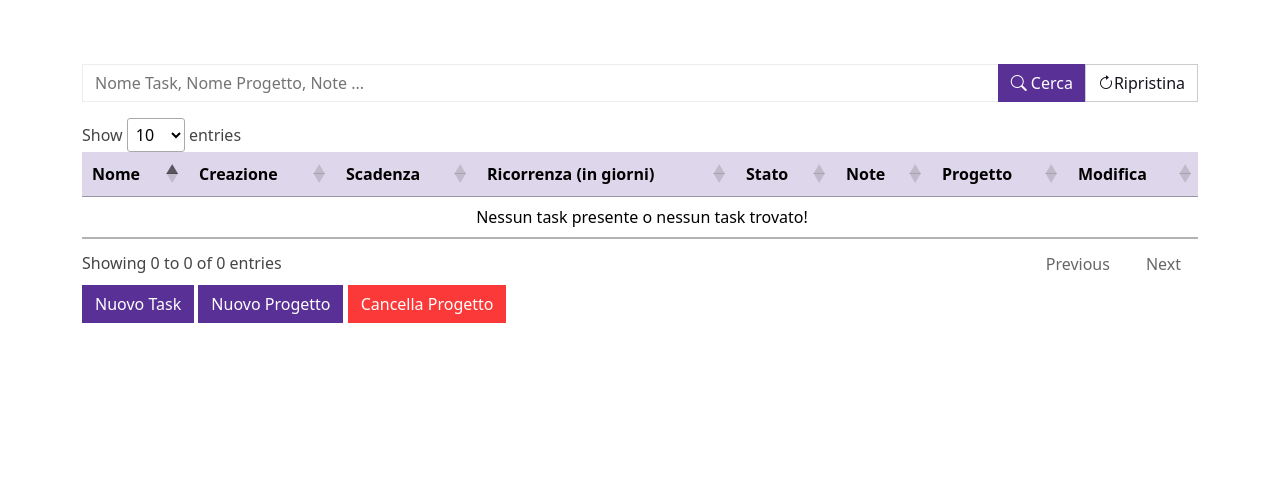
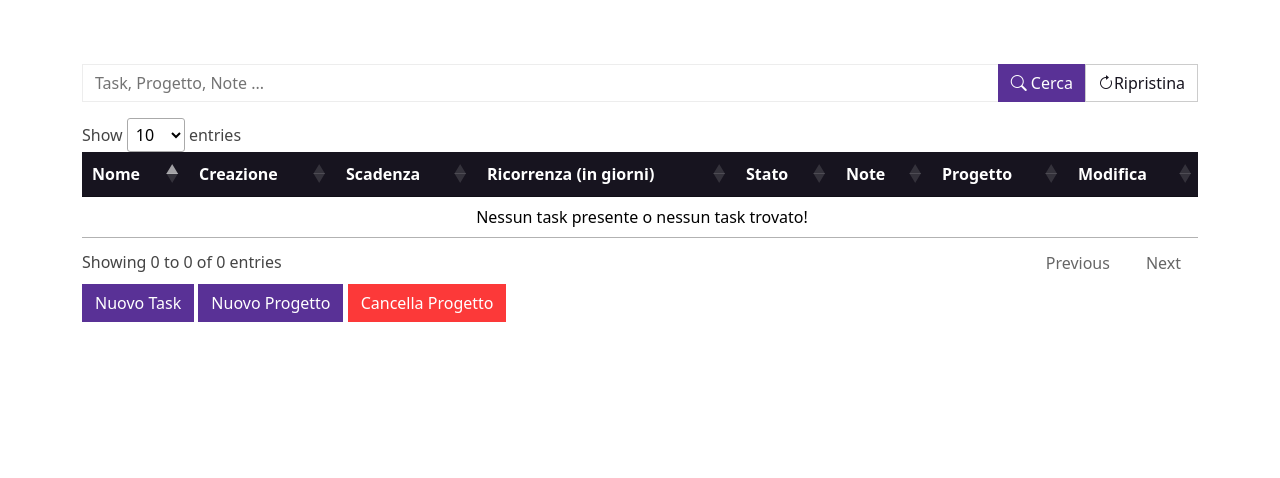
Before and after one commit to roby-ianny/ToDoList, a PHP site: page /dashboard.php in a window 1280 px wide. Shown: the part 80-558 px from the top of the page. Run offline with PHP 8.4, Linux system fonts and the light colour scheme; the visitor is signed in with stand-in values (Sample User, id 1); data that the repository does not hold is empty; some libraries are stand-ins or nearby versions.

Commit message:
Closes #13 - Ultimo Commit prima dell'esame

```diff
--- a/public_html/dashboard.php
+++ b/public_html/dashboard.php
@@ -6,7 +6,7 @@
 <div class="container mt-5">
   <div class="row justify-content-center">
     <div class="input-group mb-3">
-        <input type="search" id="searchInput" class="form-control" placeholder="Nome Task, Nome Progetto, Note ..."/>
+        <input type="search" id="searchInput" class="form-control" aria-label="Search" placeholder="Task, Progetto, Note ..."/>
       <button type="button" class="btn btn-primary" id="searchButton" data-mdb-ripple-init>
         <i class="bi bi-search"></i> Cerca
       </button>
@@ -14,9 +14,9 @@
     </div>
   </div>
   <div class="table-responsive">
-    <table id="TasksTable" class="table table-hover align-middle" style="text-align: center ;">
+    <table id="TasksTable" class="table table-borderless table-hover align-middle" style="text-align: center ;">
       <thead>
-        <tr class="table-primary">
+        <tr class="table-dark">
           <th>Nome</th>
           <th>Creazione</th>
           <th>Scadenza</th>
--- a/public_html/js/displaytasks.js
+++ b/public_html/js/displaytasks.js
@@ -37,6 +37,7 @@ $(document).ready(function() {
         "data": null,
         "render": function(data, type, row) {
           return `
+          <div class="btn-group" role="group" aria-label="TaskActions">
           <button type="button" class="btn btn-primary" value="Modifica Task"
           data-bs-toggle="modal"
           data-bs-target="#editTaskModal"
@@ -61,6 +62,7 @@ $(document).ready(function() {
           <i class="bi bi-trash"></i>
           Elimina
           </button>
+          </div>
           `;
         }
       }
```
Also changed, not shown: DB.png, README.md, 3 other files.
